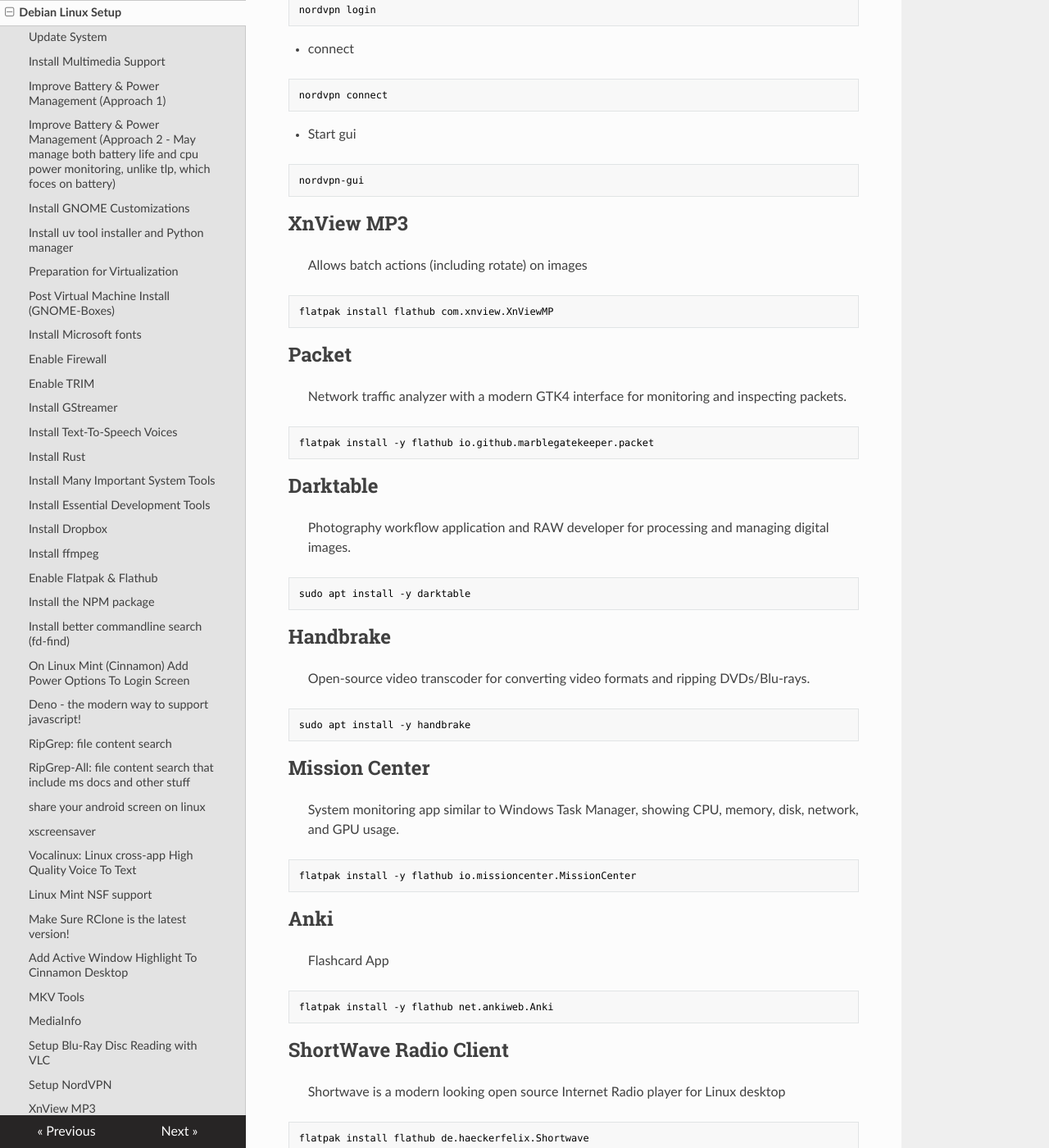
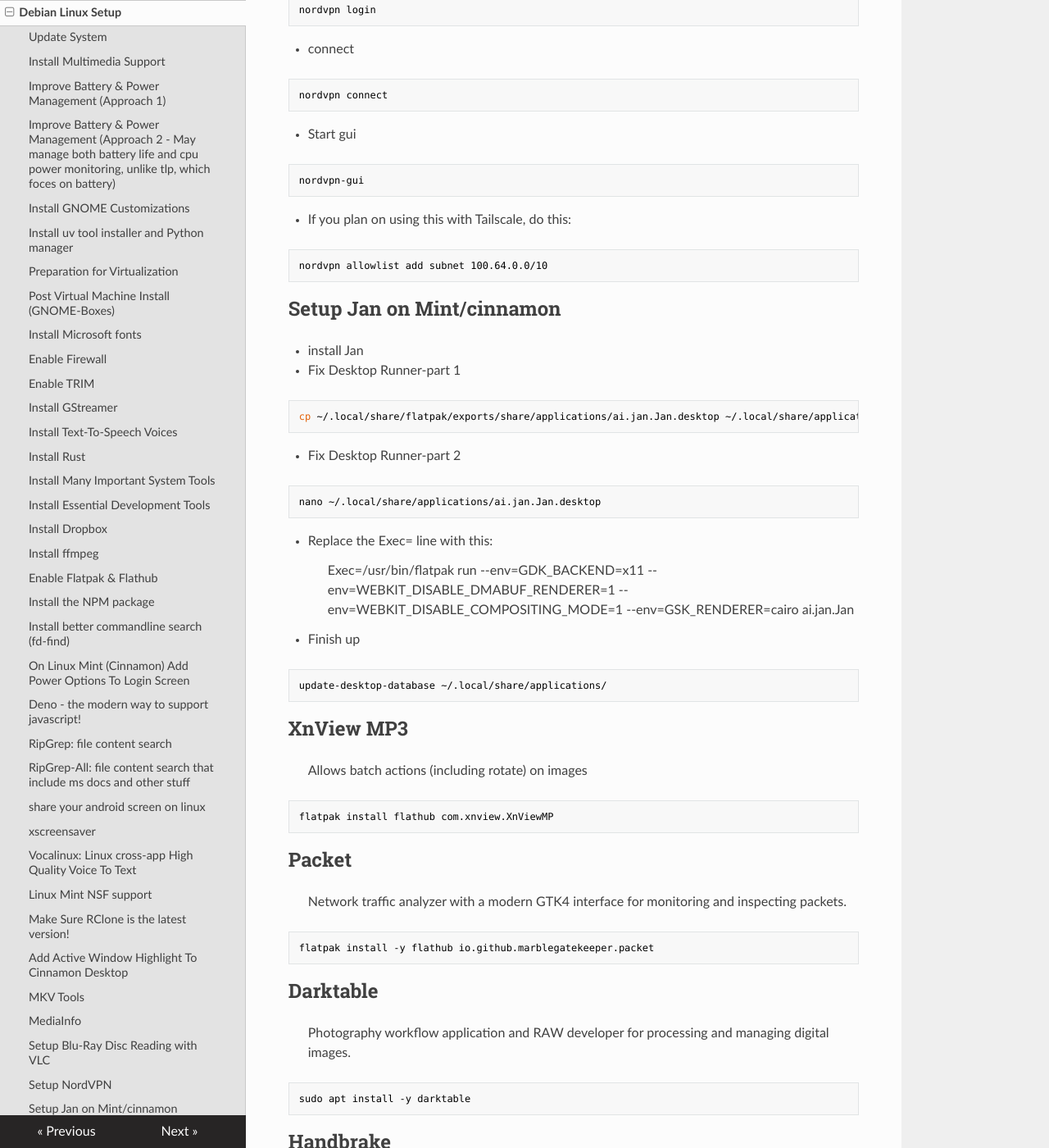
Before and after one commit to travisseymour/useful_stuff, an MkDocs documentation site: the page built from docs/debian_setup.md, in a window 1280 px wide and 1400 px high, scrolled down 10691 px. Shown: the whole window at 82% size. Built offline with MkDocs 1.6.1, drawn with Linux system fonts in a browser that asks for light colours; nearby versions of some CDN libraries.

Commit message:
added something for jan and nordvpn

````diff
--- a/docs/debian_setup.md
+++ b/docs/debian_setup.md
@@ -504,6 +504,32 @@
 - Start gui
 ```bash
 nordvpn-gui
+```
+
+- If you plan on using this with Tailscale, do this:
+```bash
+nordvpn allowlist add subnet 100.64.0.0/10
+```
+
+## Setup Jan on Mint/cinnamon
+
+- install Jan
+- Fix Desktop Runner-part 1
+```bash
+cp ~/.local/share/flatpak/exports/share/applications/ai.jan.Jan.desktop ~/.local/share/applications/
+```
+
+- Fix Desktop Runner-part 2
+```bash
+nano ~/.local/share/applications/ai.jan.Jan.desktop
+```
+
+- Replace the Exec= line with this:
+> Exec=/usr/bin/flatpak run --env=GDK_BACKEND=x11 --env=WEBKIT_DISABLE_DMABUF_RENDERER=1 --env=WEBKIT_DISABLE_COMPOSITING_MODE=1 --env=GSK_RENDERER=cairo ai.jan.Jan
+
+- Finish up
+```bash
+update-desktop-database ~/.local/share/applications/
 ```
 
 ## XnView MP3
````
Also changed, not shown: 1 other file.
